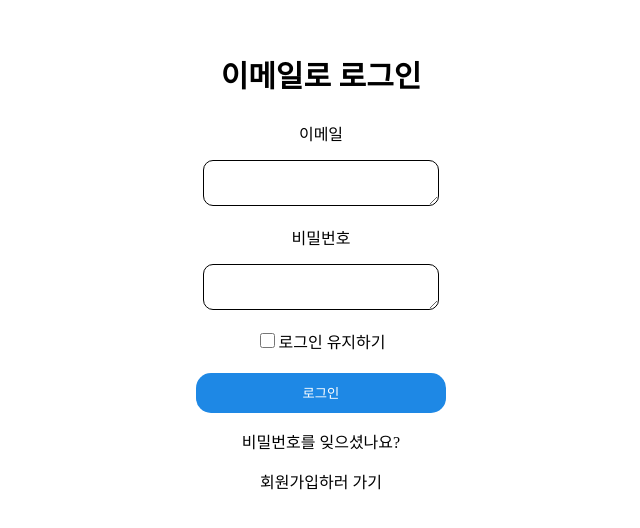
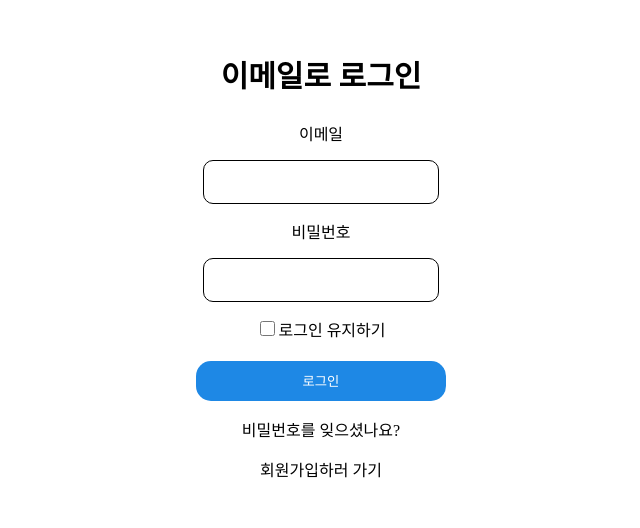
Before and after one commit to sdyoon94/jeju-travel-application, a React (Create React App) app in the folder frontend/: page /login in a window 1280 px wide. Shown: the part 108-636 px from the top of the page, without its empty margins (319-959 px from the left). Built offline with nearby package versions, Linux system fonts and the light colour scheme.

Commit message:
Chore: "redux 설치"

```diff
--- a/frontend/package.json
+++ b/frontend/package.json
@@ -11,9 +11,9 @@
     "@testing-library/user-event": "^13.5.0",
     "react": "^18.2.0",
     "react-dom": "^18.2.0",
+    "react-redux": "^8.0.2",
     "react-router-dom": "^6.3.0",
     "react-scripts": "5.0.1",
-    "redux": "^4.2.0",
     "web-vitals": "^2.1.4"
   },
   "scripts": {
--- a/frontend/src/App.js
+++ b/frontend/src/App.js
@@ -12,6 +12,7 @@ function App() {
 
   return (
     <div className="App">
+      <p>app</p>
     </div>
   );
 }
--- a/frontend/src/component/Login.js
+++ b/frontend/src/routes/Login.js
@@ -10,9 +10,9 @@ function Login() {
       <h2 className="login-top">이메일로 로그인</h2>
       <form>
         <label htmlFor="email" className="block">이메일</label>
-        <textarea id="email" className="input-auth" />
+        <input id="email" type="email" className="input-auth" />
         <label htmlFor="password" className="block">비밀번호</label>
-        <textarea className="input-auth" id="password" />
+        <input id="password" type="password" className="input-auth" />
         <div>
         <input type="checkbox" id="onLogin" className="input-checkbox"/>
         <label htmlFor="onLogin">로그인 유지하기</label>
--- /dev/null
+++ b/frontend/src/store.js
@@ -0,0 +1 @@
+// store
```
Also changed, not shown: frontend/src/index.js (+7 -4 lines), frontend/src/routes/Login.css (renamed from frontend/src/component/Login.css), frontend/src/routes/Signup.css (renamed from frontend/src/component/Signup.css), frontend/src/routes/Signup.js (renamed from frontend/src/component/Signup.js), 1 other file (tests, documents, lock files or other folders).
